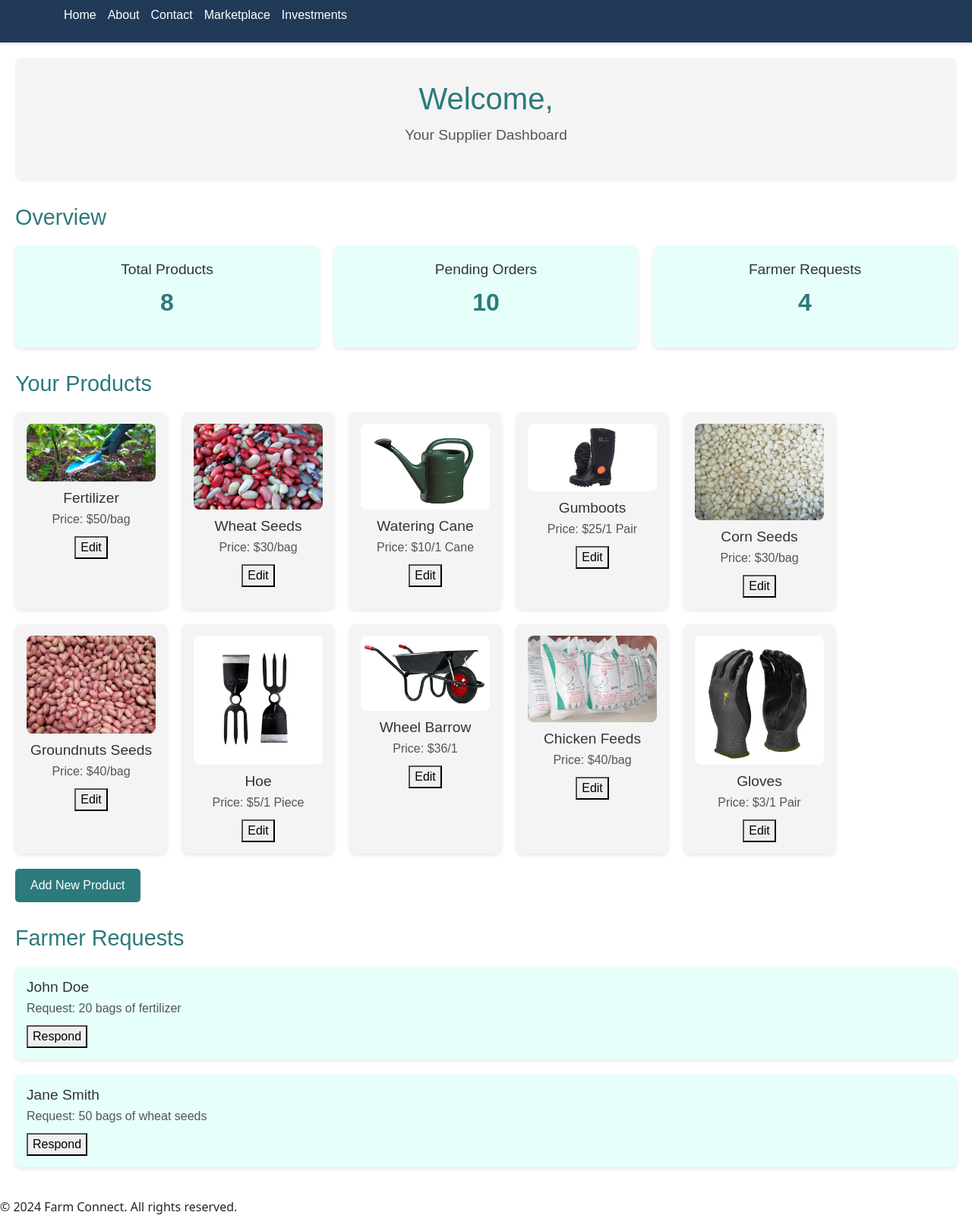
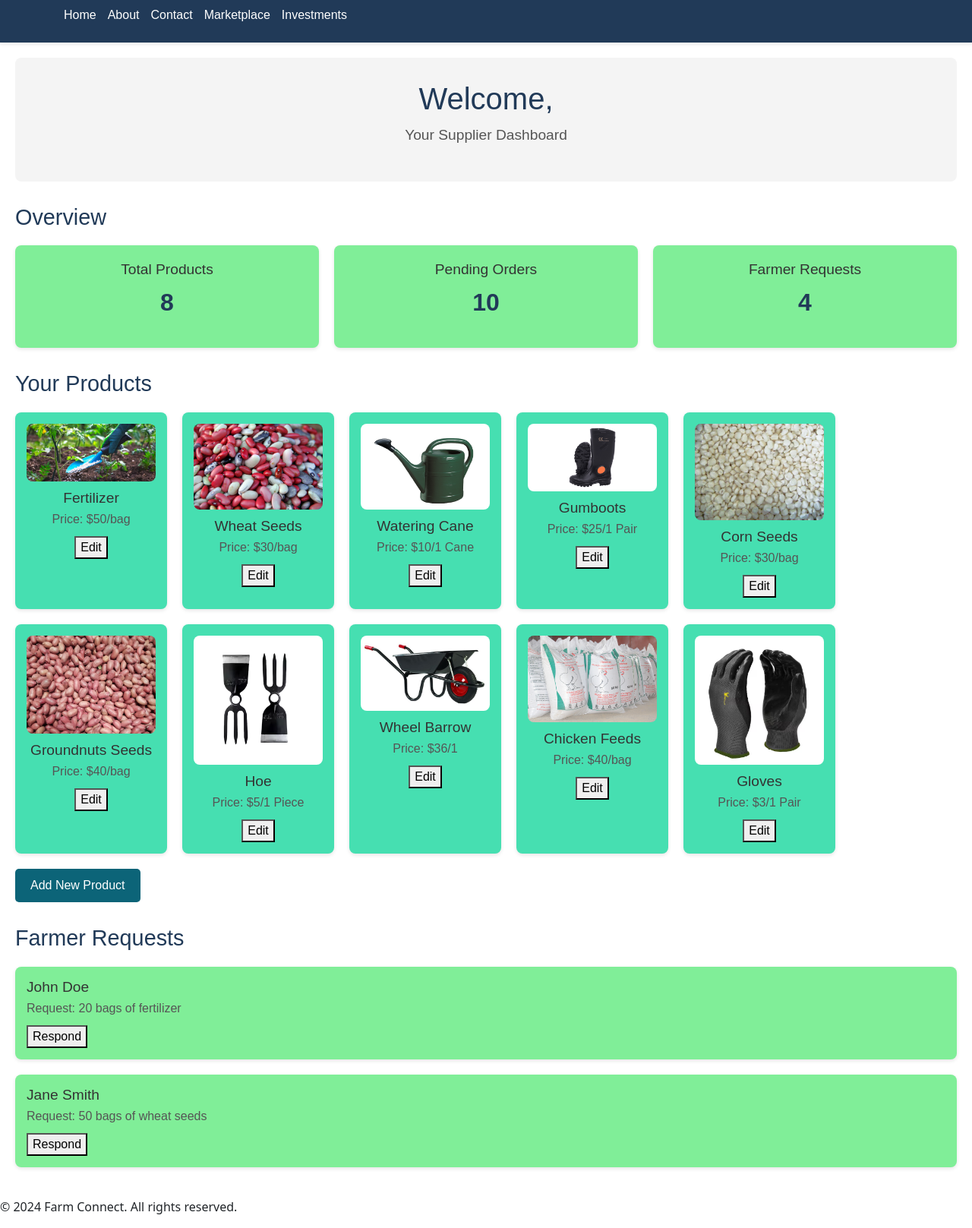
Before and after one commit to ATOROYO/Farm-Connect, a Django app: page /marketplace/supplier/dashboard/ in a window 1280 px wide. Shown: the whole page at 76% size. Run offline with Django 5.2, Linux system fonts and the light colour scheme.

Commit message:
Made some changes

```diff
--- a/static/css/styles.css
+++ b/static/css/styles.css
@@ -174,7 +174,7 @@
 
 .product-listings h2 {
   font-size: 1.8rem;
-  color: #2c7a7b;
+  color: #213a58;
   margin-bottom: 20px;
 }
 
@@ -205,7 +205,7 @@
 
 .add-product {
   margin-top: 20px;
-  background: #2c7a7b;
+  background: #0c6478;
   color: white;
   padding: 10px 20px;
   border: none;
@@ -215,7 +215,7 @@
 
 .investment-opportunities h2 {
   font-size: 1.8rem;
-  color: #2c7a7b;
+  color: #213a58;
   margin-bottom: 20px;
 }
 
@@ -254,7 +254,7 @@
 
 .dashboard-header h1 {
   font-size: 2.5rem;
-  color: #2c7a7b;
+  color: #213a58;
   margin-bottom: 10px;
 }
 
@@ -269,7 +269,7 @@
 
 .overview h2 {
   font-size: 1.8rem;
-  color: #2c7a7b;
+  color: #213a58;
   margin-bottom: 20px;
 }
 
@@ -279,7 +279,8 @@
 }
 
 .stat {
-  background: #e6fffa;
+  background: #80ee98;
+  color: #213a58;
   padding: 20px;
   border-radius: 8px;
   flex: 1;
@@ -295,7 +296,7 @@
 .stat p {
   font-size: 2rem;
   font-weight: bold;
-  color: #2c7a7b;
+  color: #213a58;
 }
 
 .manage-products {
@@ -304,7 +305,7 @@
 
 .manage-products h2 {
   font-size: 1.8rem;
-  color: #2c7a7b;
+  color: #213a58;
   margin-bottom: 20px;
 }
 
@@ -315,7 +316,7 @@
 }
 
 .product {
-  background: #f4f4f4;
+  background: #46dfb1;
   border-radius: 8px;
   padding: 15px;
   text-align: center;
@@ -341,7 +342,7 @@
 
 .add-product {
   margin-top: 20px;
-  background: #2c7a7b;
+  background: #0c6478;
   color: white;
   padding: 10px 20px;
   border: none;
@@ -351,12 +352,12 @@
 
 .farmer-requests h2 {
   font-size: 1.8rem;
-  color: #2c7a7b;
+  color: #213a58;
   margin-bottom: 20px;
 }
 
 .request {
-  background: #e6fffa;
+  background: #80ee98;
   padding: 15px;
   border-radius: 8px;
   margin-bottom: 20px;
```
